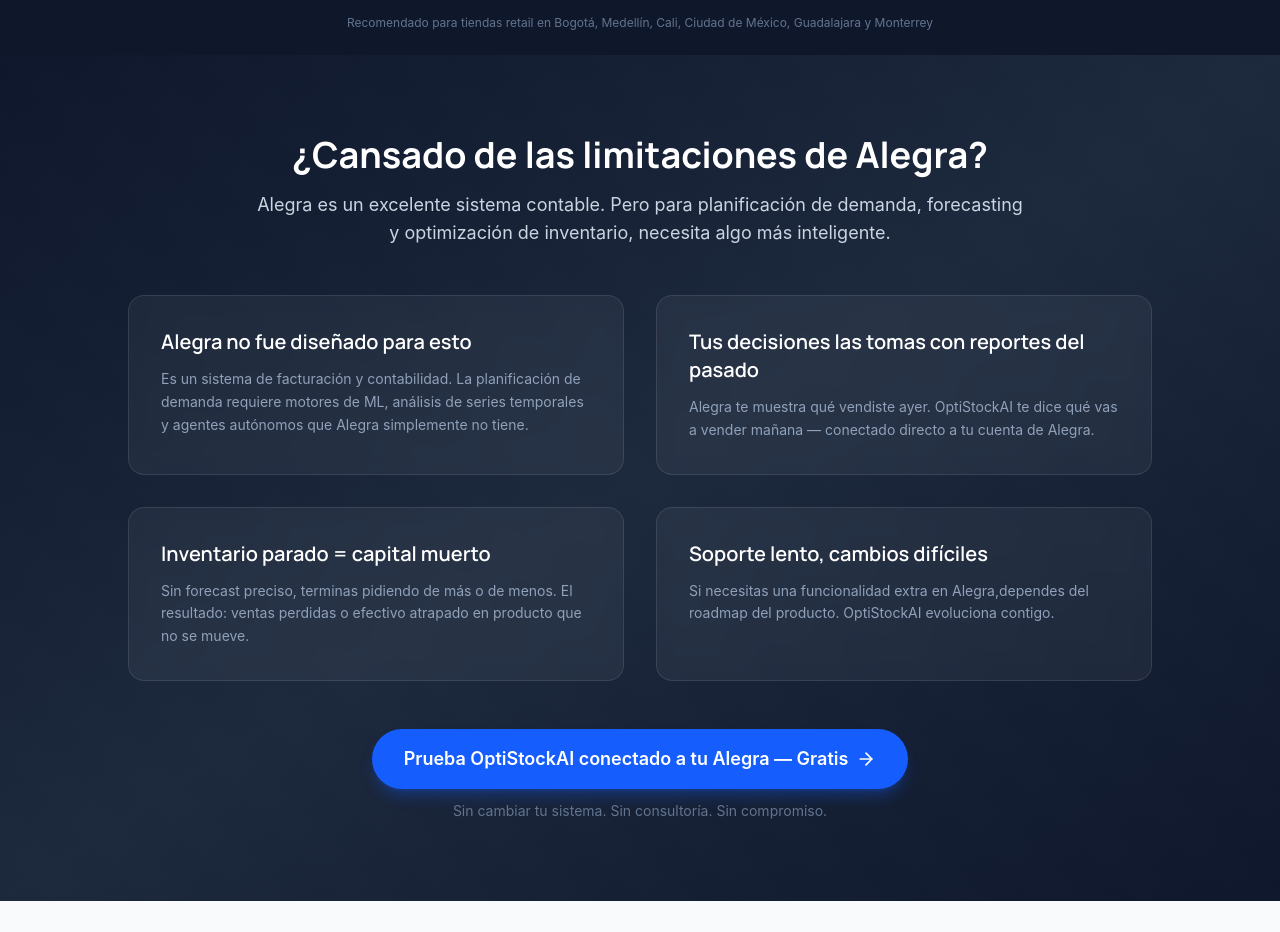
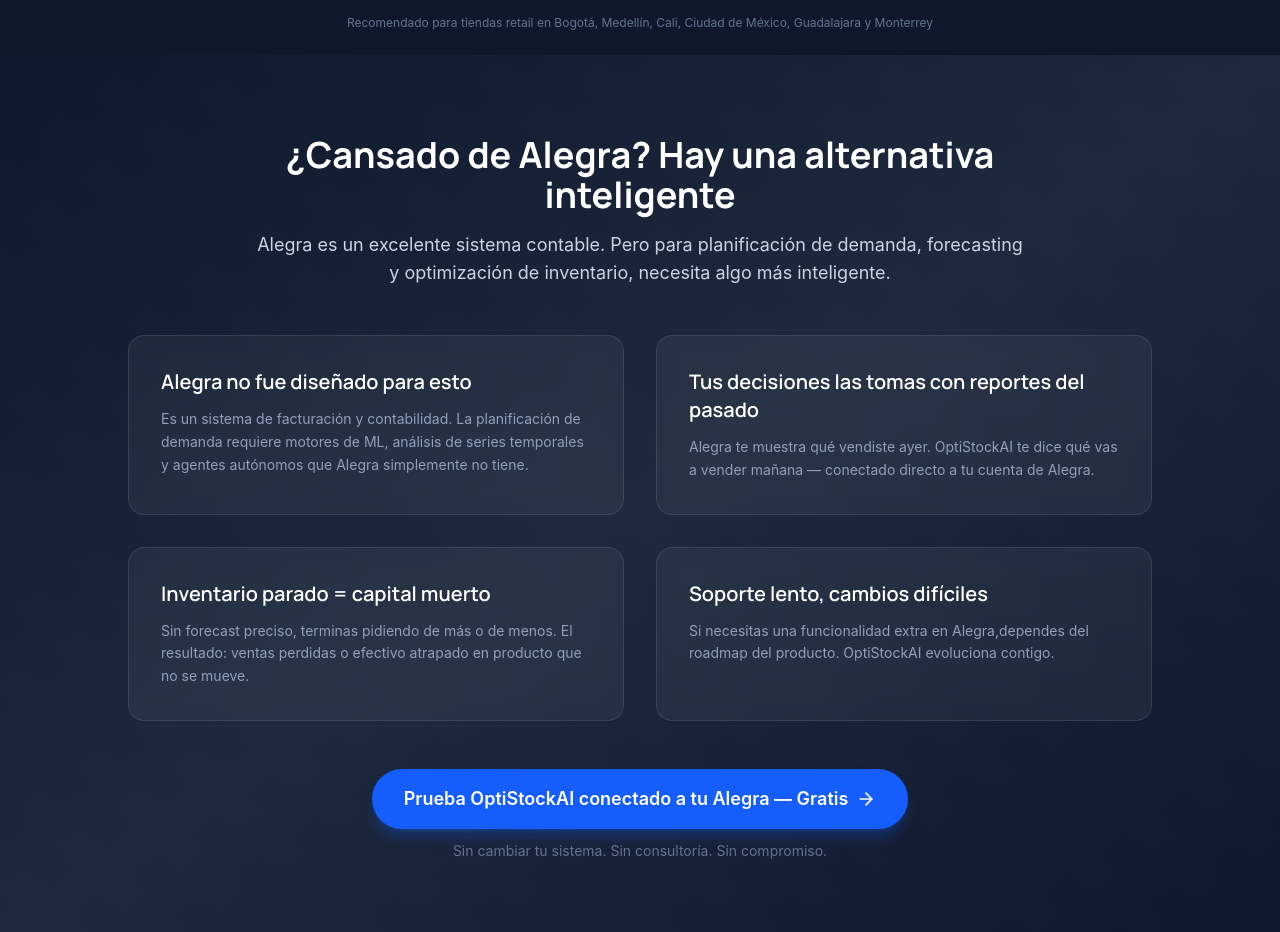
Before and after one commit to nbermudez1992/optistockai-website, a React (Vite) app: page / in a window 1280 px wide. Shown: the part 1142-2074 px from the top of the page. Built offline with nearby package versions, Linux system fonts and the light colour scheme.

Commit message:
Fix: Update Cansado de Alegra heading

```diff
--- a/src/app/components/Home.tsx
+++ b/src/app/components/Home.tsx
@@ -237,7 +237,7 @@
         <div className="max-w-7xl mx-auto px-4 sm:px-6 lg:px-8 relative z-10">
           <div className="max-w-3xl mx-auto text-center mb-12">
             <h2 className="text-3xl md:text-4xl font-bold text-white mb-4">
-              ¿Cansado de las limitaciones de Alegra?
+              ¿Cansado de Alegra? Hay una alternativa inteligente
             </h2>
             <p className="text-lg text-slate-300">
               Alegra es un excelente sistema contable. Pero para planificación de demanda, forecasting y optimización de inventario, necesita algo más inteligente.
```
